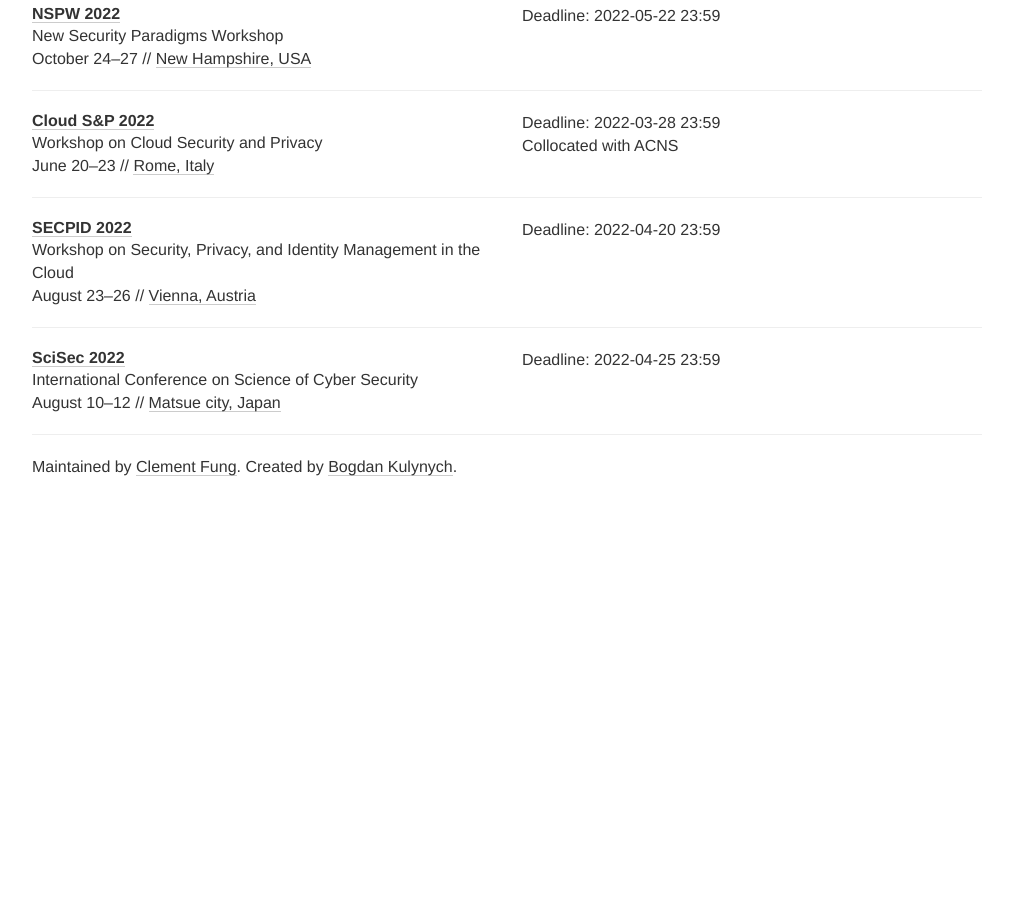
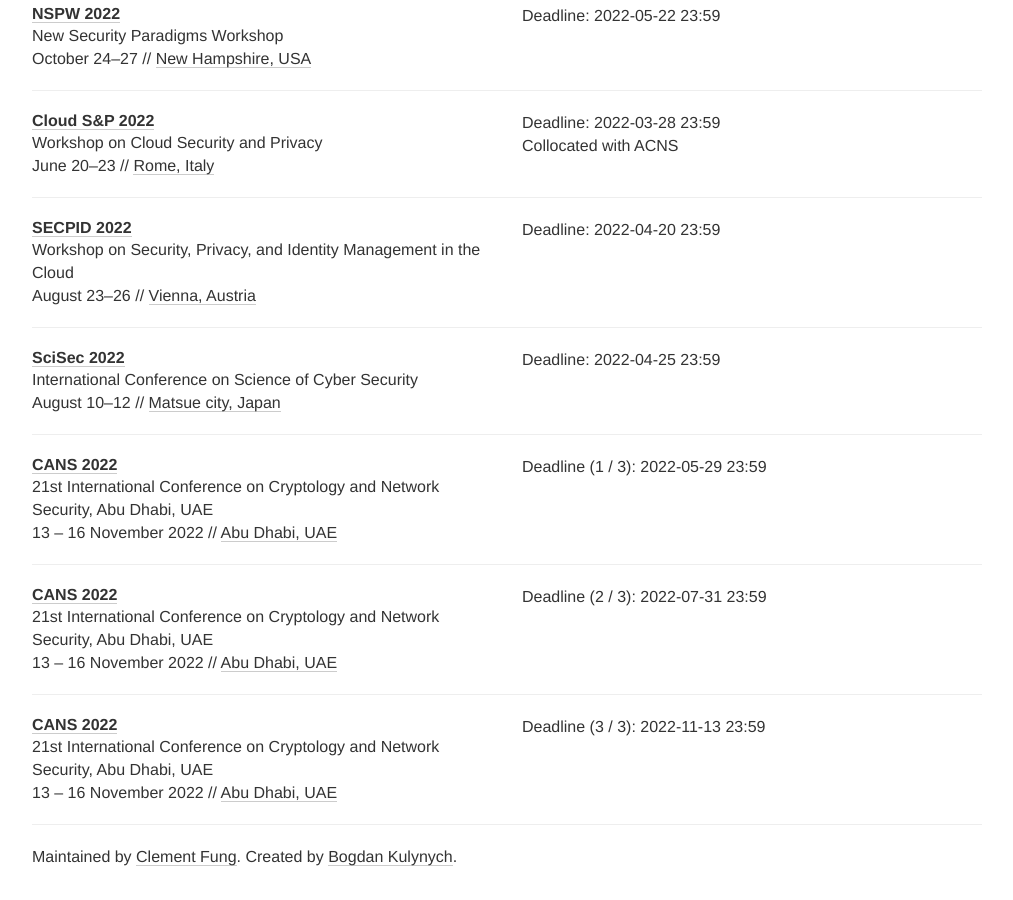
Before and after one commit to sec-deadlines/sec-deadlines.github.io, a Jekyll site: the page built from index.html, in a window 1280 px wide and 900 px high, scrolled down 6607 px. Shown: the whole window, without its empty margins (133-1146 px from the left). Built offline with Jekyll 4.4.1, drawn with Linux system fonts in a browser that asks for light colours; nearby versions of some CDN libraries; comment, search, counter and statistics services are not loaded; before the commit the page ends 7117 px from its top, so only the background shows below that.

Commit message:
Update conferences.yml

```diff
--- a/_data/conferences.yml
+++ b/_data/conferences.yml
@@ -436,3 +436,15 @@
   date: August 10-12
   place: Matsue city, Japan
   tags: [SEC]
+
+- name: CANS
+  description: 21st International Conference on Cryptology and Network Security, Abu Dhabi, UAE
+  year: 2022
+  link: https://www.cans2022.com/
+  deadline:
+    - "2022-05-29 23:59"
+    - "2022-07-31 23:59"
+    - "2022-11-13 23:59"
+  date: 13 - 16 November 2022
+  place: Abu Dhabi, UAE
+  tags: [CRYPTO, SEC]
```
